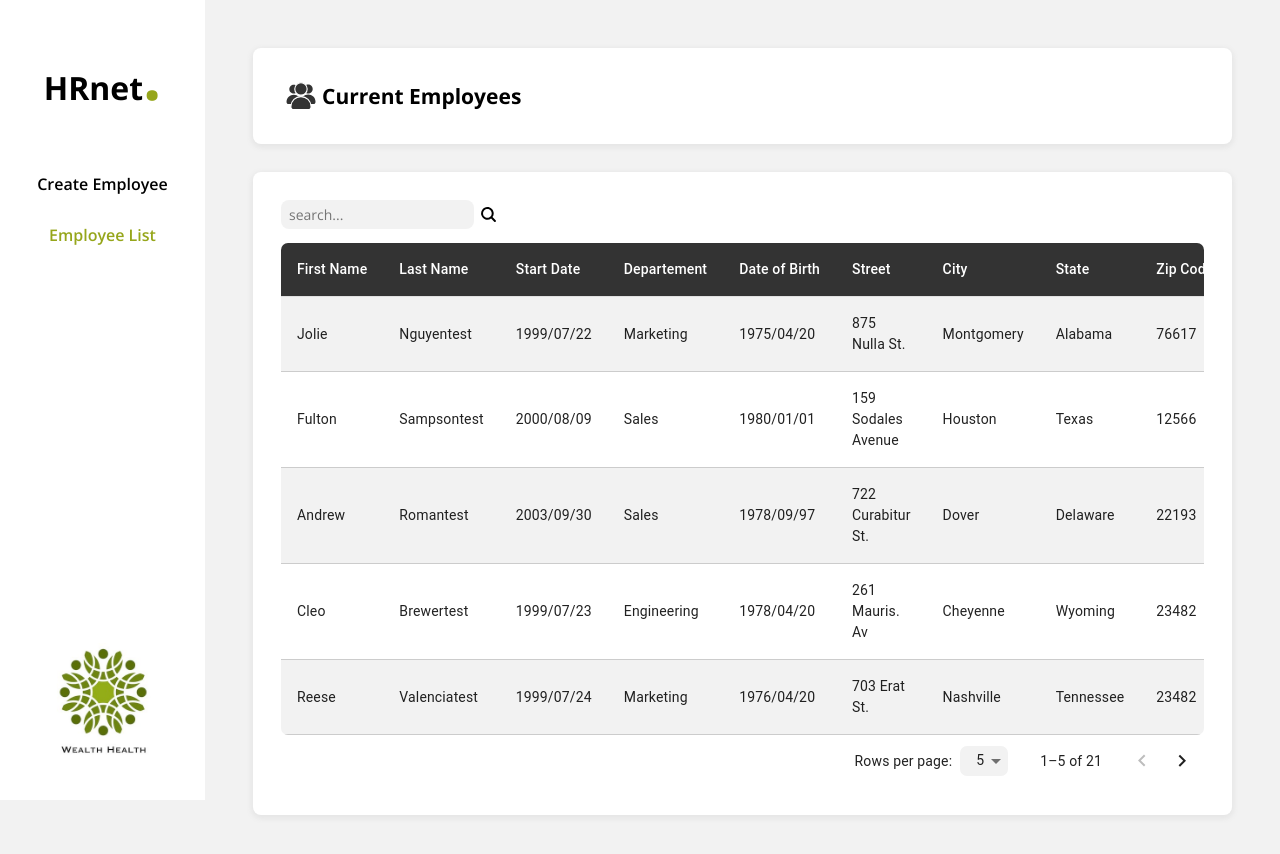
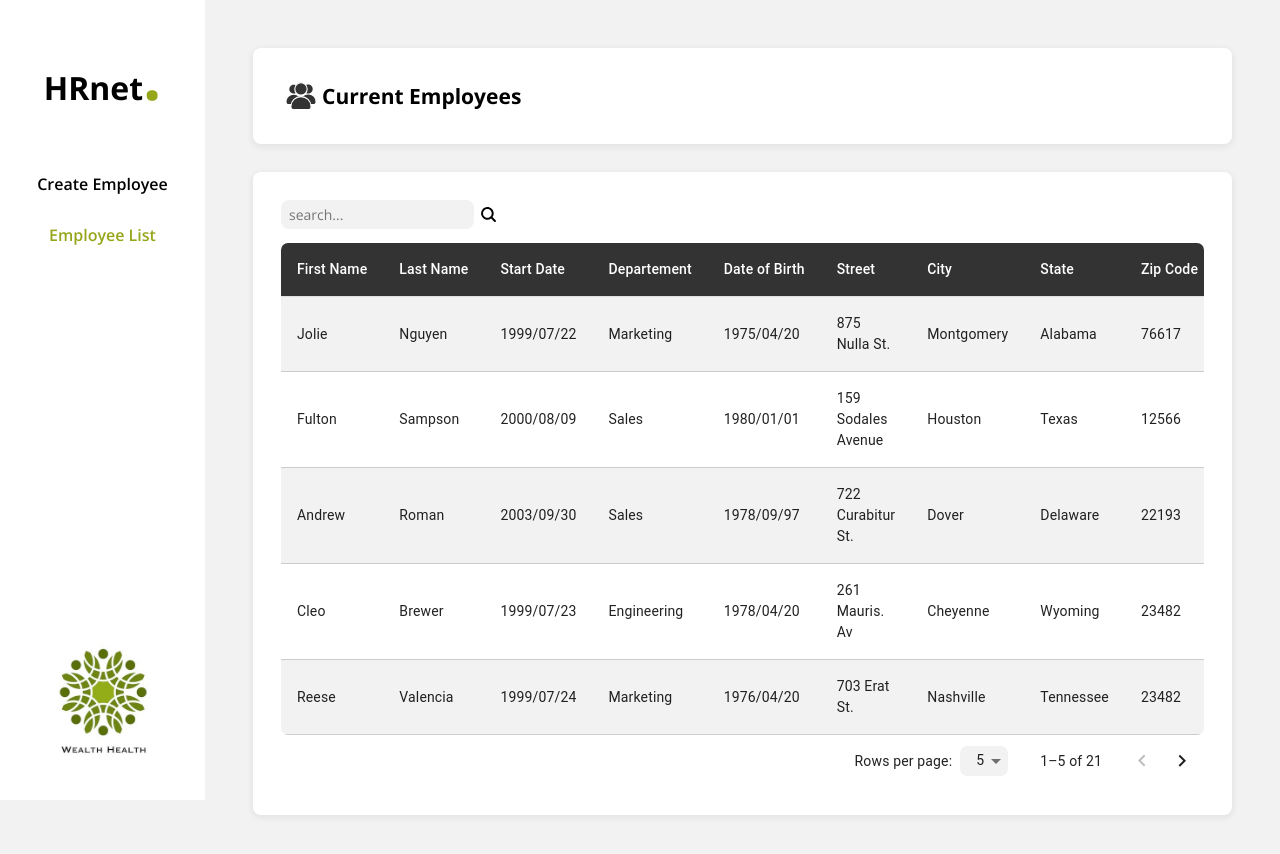
Before and after one commit to Dratatin/MathysChirouze_P14_30082022, a React (Create React App) app: page /employee-list in a window 1280 px wide. Shown: the top 854 px of the page. Built offline with nearby package versions, Linux system fonts and the light colour scheme.

Commit message:
insignificant maj

```diff
--- a/src/components/EmployeesTable.js
+++ b/src/components/EmployeesTable.js
@@ -89,7 +89,7 @@ function EmployeesTable() {
                                                 className="table__tableBody__tableRow"
                                             >
                                                 <TableCell className="table__tableBody__tableRow__tableCell">{employee.firstName}</TableCell>
-                                                <TableCell className="table__tableBody__tableRow__tableCell">{employee.lastName}test</TableCell>
+                                                <TableCell className="table__tableBody__tableRow__tableCell">{employee.lastName}</TableCell>
                                                 <TableCell className="table__tableBody__tableRow__tableCell">{employee.startDate}</TableCell>
                                                 <TableCell className="table__tableBody__tableRow__tableCell">{employee.departement}</TableCell>
                                                 <TableCell className="table__tableBody__tableRow__tableCell">{employee.birthdate}</TableCell>
```
